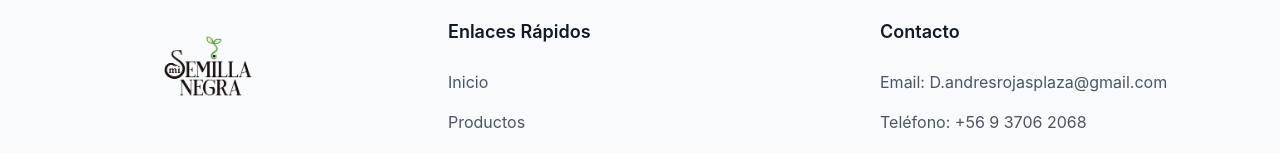
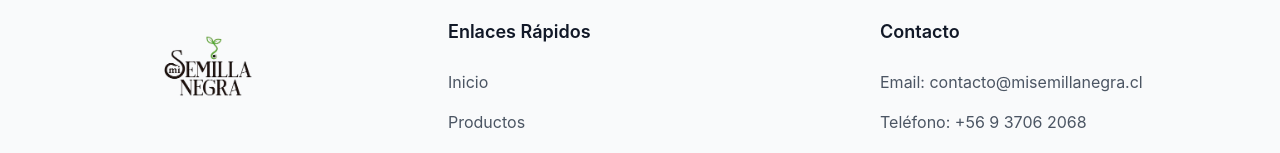
Before and after one commit to Juan-Zuniga-Codoceo/mi-semilla-negra, a React (Create React App) app: page / in a window 1280 px wide. Shown: the part 3313-3466 px from the top of the page. Built offline with nearby package versions, Linux system fonts and the light colour scheme.

Commit message:
modificado el footer

```diff
--- a/src/components/layout/Footer.js
+++ b/src/components/layout/Footer.js
@@ -67,7 +67,7 @@ const Footer = () => {
               Contacto
             </h3>
             <div className="space-y-4">
-              <p className="text-gray-600">Email: D.andresrojasplaza@gmail.com</p>
+              <p className="text-gray-600">Email:  contacto@misemillanegra.cl</p>
               <p className="text-gray-600">Teléfono: +56 9 3706 2068</p>
               <p className="text-gray-600">La Serena, Chile</p>
               <div className="flex gap-4 pt-2">
```
